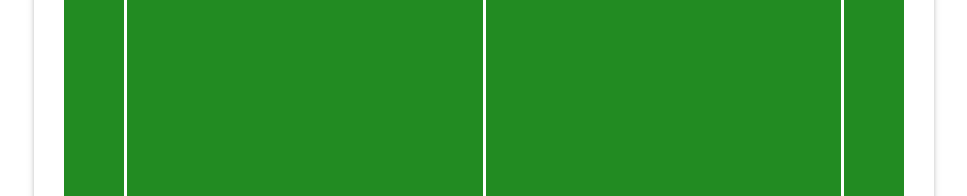
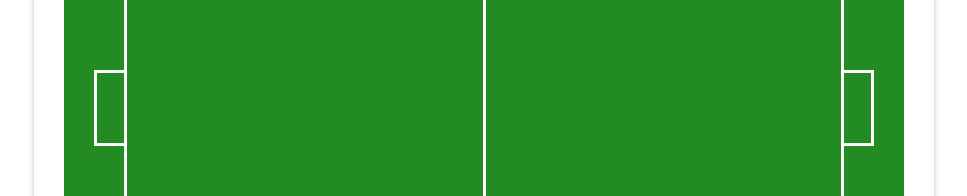
Before and after one commit to kosuke-17/story-block, a Next.js app: page / in a window 1280 px wide. Shown: the part 319-515 px from the top of the page, without its empty margins (156-1123 px from the left). Built offline with nearby package versions, Linux system fonts and the light colour scheme.

Commit message:
サッカーゴールコンポーネント作成

```diff
--- a/src/components/SoccerField/index.tsx
+++ b/src/components/SoccerField/index.tsx
@@ -1,9 +1,10 @@
-import React from 'react'
 import Paper from '@mui/material/Paper'
 import Box from '@mui/material/Box'
 import Typography from '@mui/material/Typography'
 import { styled } from '@mui/material/styles'
 import CornerArc from '../CornerArc'
+import SoccerGoal from '../SoccerGoal'
+import { FC } from 'react'
 
 const centerCSS = {
   display: 'flex',
@@ -44,13 +45,14 @@ const SoccerFieldCenterLine = styled(Box)(() => ({
   height: '100%',
 }))
 
-const SoccerField = () => {
+const SoccerField: FC = () => {
   return (
     <SoccerFieldLayout>
       <StyledPaper elevation={3}>
         <Typography variant='h2'>サッカー場</Typography>
         <Box sx={centerCSS}>
           <GreenField>
+            <SoccerGoal type='left' />
             <SoccerFieldOutLine>
               <CornerArc type='LeftTop' />
               <CornerArc type='LeftBottom' />
@@ -58,6 +60,7 @@ const SoccerField = () => {
               <CornerArc type='RightTop' />
               <CornerArc type='RightBottom' />
             </SoccerFieldOutLine>
+            <SoccerGoal type='right' />
           </GreenField>
         </Box>
       </StyledPaper>
--- /dev/null
+++ b/src/components/SoccerGoal/index.tsx
@@ -0,0 +1,33 @@
+import { styled } from '@mui/material/styles'
+import Box from '@mui/material/Box'
+import { FC } from 'react'
+
+const LINE_ADJUST = '3px solid #FFFFFF'
+
+const StyledSoccerGoal = styled(Box)(() => ({
+  display: 'flex',
+  justifyContent: 'center',
+  alignItems: 'center',
+  borderTop: LINE_ADJUST,
+  borderBottom: LINE_ADJUST,
+  width: '30px',
+  height: '12%',
+}))
+
+type SoccerGoalType = 'right' | 'left'
+
+type Props = {
+  type: SoccerGoalType
+}
+
+const getGoalSx = (type: SoccerGoalType) => {
+  if (type === 'right') return { borderRight: LINE_ADJUST }
+  if (type === 'left') return { borderLeft: LINE_ADJUST }
+}
+
+const SoccerGoal: FC<Props> = ({ type }) => {
+  const goalSx = getGoalSx(type)
+  return <StyledSoccerGoal sx={goalSx} />
+}
+
+export default SoccerGoal
```
